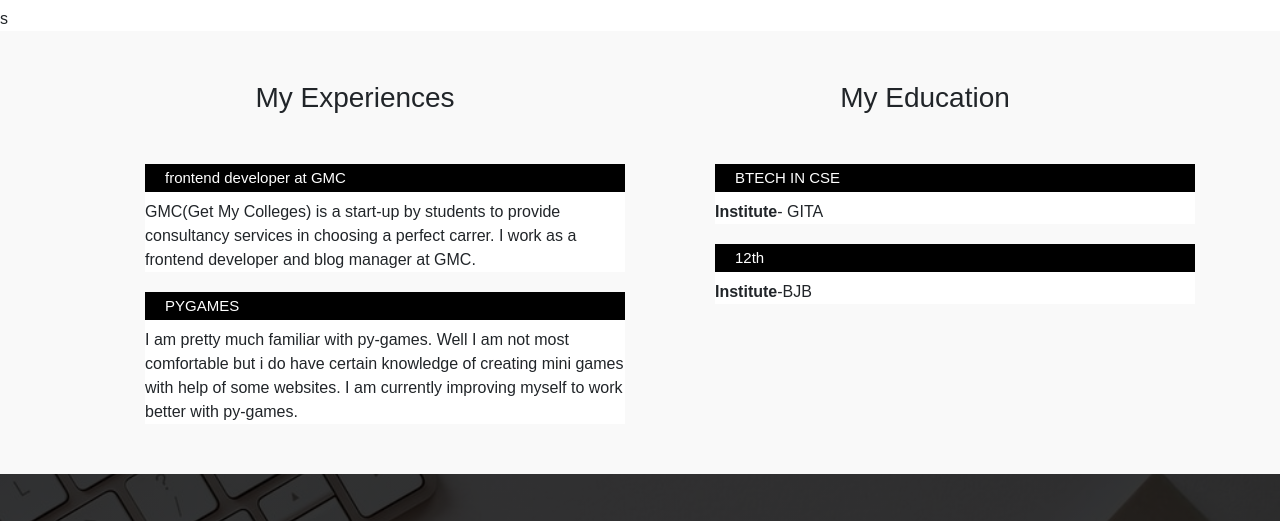
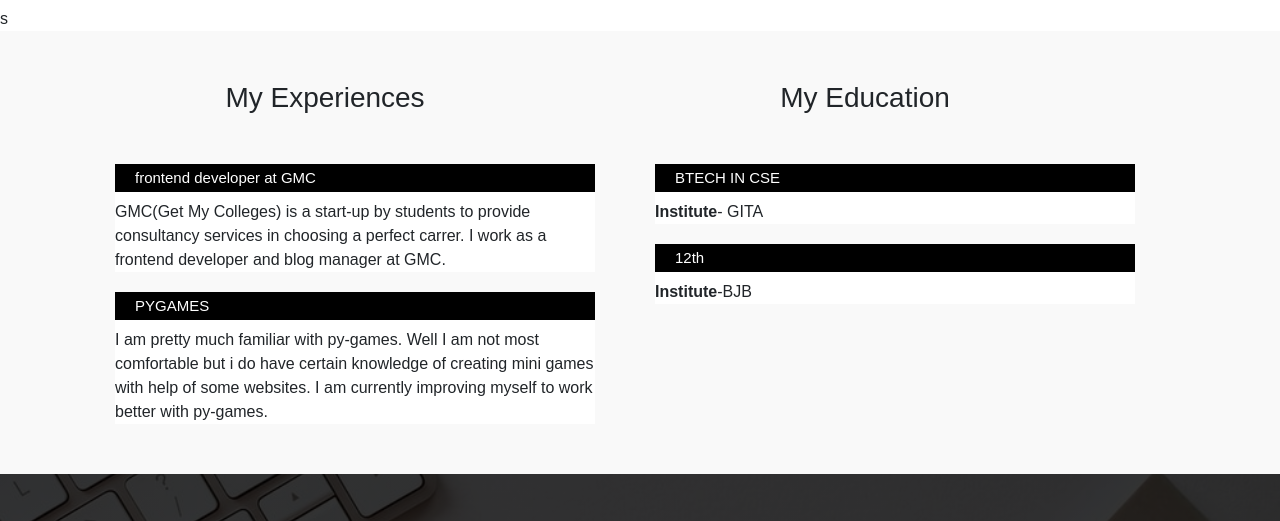
Before and after one commit to piyup0198/myportfolio, a plain HTML site: page index.html in a window 1280 px wide. Shown: the part 1349-1870 px from the top of the page. Drawn offline with nearby package versions, Linux system fonts and the light colour scheme.

Commit message:
Add files via upload

```diff
--- a/index.html
+++ b/index.html
@@ -113,7 +113,7 @@
 <div class="resume" id="resume">
 	<div class="container">
 		<div class="row">
-			<div class="col-md-6">
+			<div class="col-md-6" style="margin-left: -30px">
 				<h3 class="text-center">My Experiences</h3>
 				<ul class="timeline">
 					<li>
@@ -133,7 +133,7 @@
 				</ul>
 
 			</div>
-	<div class="col-md-6">
+	<div class="col-md-6" style="margin-left: -30px">
 				<h3 class="text-center">My Education</h3>
 				<ul class="timeline">
 					<li>
```
